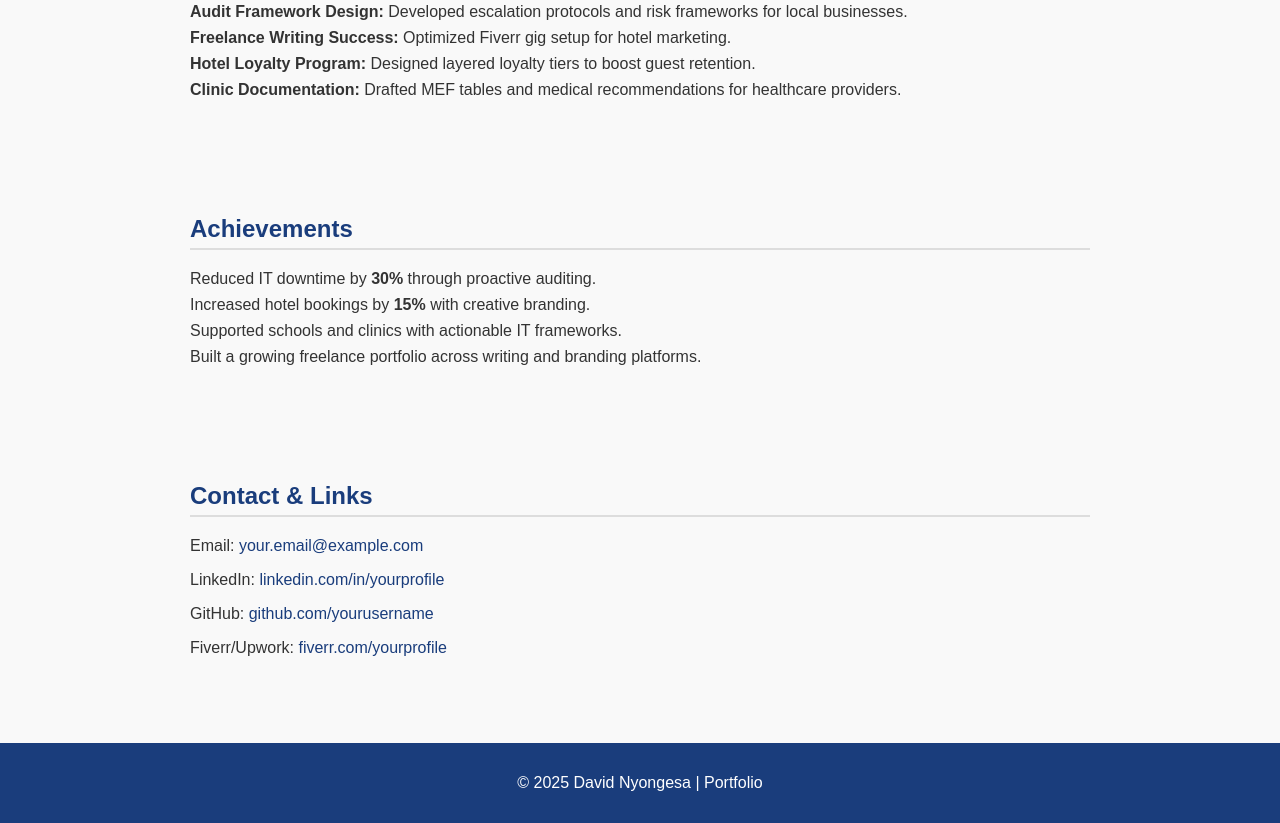
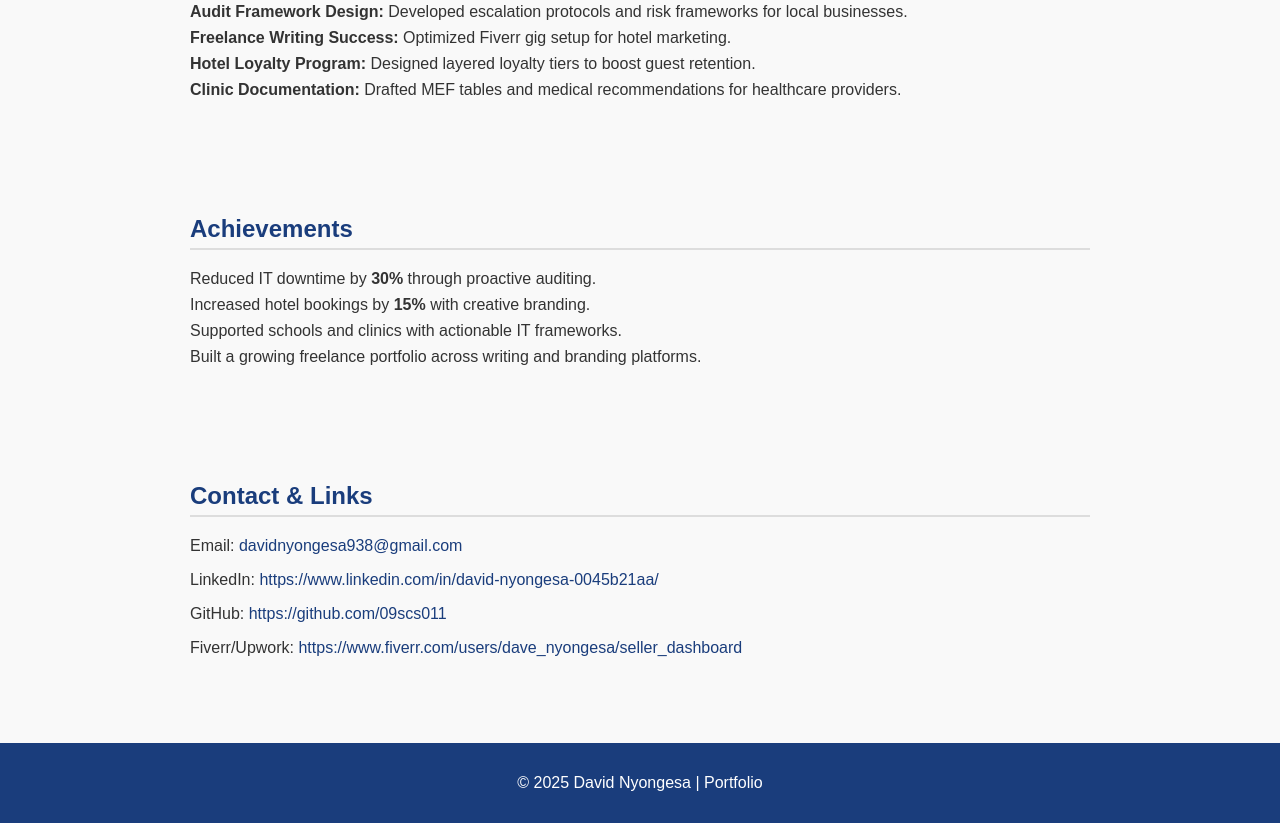
Before and after one commit to 09scs011/David-Portifolio, a plain HTML site: page index.html in a window 1280 px wide. Shown: the part 784-1607 px from the top of the page. Drawn offline with Linux system fonts and the light colour scheme.

Commit message:
Update index.html

```diff
--- a/index.html
+++ b/index.html
@@ -91,10 +91,10 @@
 
   <section>
     <h2>Contact & Links</h2>
-    <p>Email: <a href="mailto:your.email@example.com">your.email@example.com</a></p>
-    <p>LinkedIn: <a href="https://linkedin.com/in/yourprofile">linkedin.com/in/yourprofile</a></p>
-    <p>GitHub: <a href="https://github.com/yourusername">github.com/yourusername</a></p>
-    <p>Fiverr/Upwork: <a href="https://fiverr.com/yourprofile">fiverr.com/yourprofile</a></p>
+    <p>Email: <a href="mailto:your.email@example.com">davidnyongesa938@gmail.com</a></p>
+    <p>LinkedIn: <a href="https://linkedin.com/in/yourprofile">https://www.linkedin.com/in/david-nyongesa-0045b21aa/</a></p>
+    <p>GitHub: <a href="https://github.com/yourusername">https://github.com/09scs011</a></p>
+    <p>Fiverr/Upwork: <a href="https://fiverr.com/yourprofile">https://www.fiverr.com/users/dave_nyongesa/seller_dashboard</a></p>
   </section>
 
   <footer>
```
